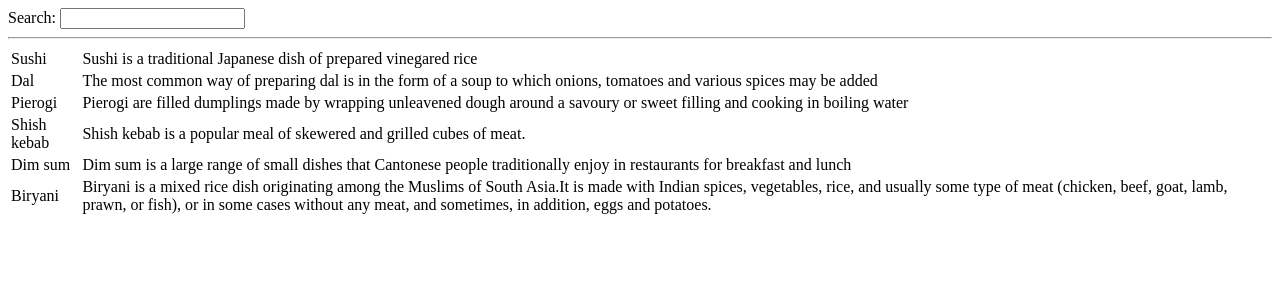
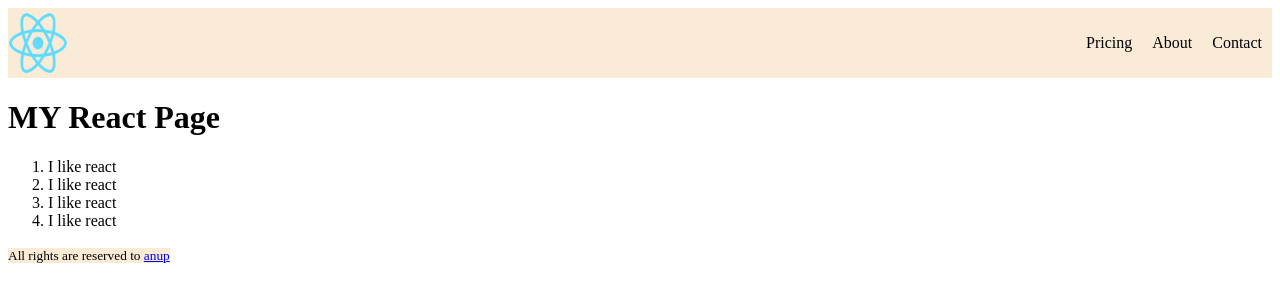
Before and after one commit to enterbrianup/LearningReact.js, a React (Create React App) app in the folder part1/: page / in a window 1280 px wide. Shown: the top 302 px of the page. Built offline with nearby package versions, Linux system fonts and the light colour scheme.

Commit message:
made changes

```diff
--- a/part1/src/App.css
+++ b/part1/src/App.css
@@ -1,6 +1,45 @@
 .box {
-  border: 1px solid #ccc;
-  padding: 20px;
-  width: 400px;
-  margin: 0 auto;
+    border: 1px solid #ccc;
+    padding: 20px;
+    width: 400px;
+    margin: 0 auto;
 }
+
+.nav{
+    background-color: antiquewhite;
+    justify-content: space-between;
+    display:flex;
+
+}
+.nav_list{
+    list-style: none;
+    justify-content: space-between;
+    display: flex;
+
+}
+
+.nav_list > li{
+    padding:10px;
+}
+
+img{
+
+ width:60px;
+}
+.main_content{
+
+   font-weight: 200;
+}
+.ordered_list{
+ text-align: justify;
+}
+
+.footer{
+    background-color:antiquewhite;
+    text-align: center;
+
+}
+
+ a:hover{
+    color:green;
+ }
--- a/part1/src/App.js
+++ b/part1/src/App.js
@@ -4,6 +4,9 @@ import { sculpture1 } from './data.js';
 import {forms} from './forms.js';
 import {foods, filterItems} from './datafood.js';
 import './App.css';
+import React from "react";
+
+
 // function App() {
 
 //   return (
@@ -767,61 +770,119 @@ import './App.css';
 
 // filtering list
 
-const List= ({items})=>{
+// const List= ({items})=>{
 
-  return (
-  <table>
-    <tbody>
-      {items.map(food =>(
-        <tr key ={food.id}>
-          <td>{food.name}</td>
-          <td>{food.description}</td>
+//   return (
+//   <table>
+//     <tbody>
+//       {items.map(food =>(
+//         <tr key ={food.id}>
+//           <td>{food.name}</td>
+//           <td>{food.description}</td>
 
-        </tr>
-))}
-    </tbody>
-  </table>
-);
+//         </tr>
+// ))}
+//     </tbody>
+//   </table>
+// );
 
-}
+// }
 
-// child
-const SearchBar =({query,onChange})=>{
+// // child
+// const SearchBar =({query,onChange})=>{
 
 
 
- return (
-  <>
-  <label>
-    Search:{' '}
-    <input
-    value={query}
-     onChange={onChange}
-       />
-  </label>
-  </>
- )
+//  return (
+//   <>
+//   <label>
+//     Search:{' '}
+//     <input
+//     value={query}
+//      onChange={onChange}
+//        />
+//   </label>
+//   </>
+//  )
 
 
+// }
+
+// // parent
+// const App =()=>{
+//   const [query, setquery] = useState('');
+//   const results = filterItems(foods, query);
+//   const handleChange = (e) => {
+//     setquery(e.target.value);
+//   }
+//   return(
+//     <div>
+//       <SearchBar
+//       query={query}
+//       onChange={handleChange}/>
+//       <hr />
+//       <List items={results}/>
+//     </div>
+//   );
+// }
+
+
+// export default App;
+
+
+
+// new project yeee react basic page
+
+const Footer =()=>{
+
+  return (
+    <>
+    <small className="footer">All rights are reserved to <a href="https://www.github.com/enterbrianup" target="_blank">anup</a></small>
+    </>
+  )
+}
+const Header = ()=>{
+
+  return(
+    <>
+    <nav className="nav">
+    <img src="./logo192.png" />
+
+    <ul className="nav_list">
+      <li>Pricing</li>
+      <li>About</li>
+      <li>Contact</li>
+    </ul>
+    </nav>
+
+    </>
+  )
 }
 
-// parent
-const App =()=>{
-  const [query, setquery] = useState('');
-  const results = filterItems(foods, query);
-  const handleChange = (e) => {
-    setquery(e.target.value);
-  }
+const Page =()=>{
+
   return(
-    <div>
-      <SearchBar
-      query={query}
-      onChange={handleChange}/>
-      <hr />
-      <List items={results}/>
-    </div>
-  );
+    <>
+    <div className="main_content">
+    <h1>MY React Page</h1>
+    <ol className="ordered_list" >
+      <li>I like react</li>
+      <li>I like react</li>
+      <li>I like react</li>
+      <li>I like react</li>
+    </ol>
+      </div>
+    </>
+  )
+}
+const App = ()=>{
+
+  return(<>
+    <Header />
+  <Page />
+  <Footer />
+  </>
+  )
 }
 
-
 export default App;
--- a/part1/src/datafood.js
+++ b/part1/src/datafood.js
@@ -32,4 +32,7 @@ export const foods = [{
     id: 5,
     name: 'Biryani',
     description:'Biryani is a mixed rice dish originating among the Muslims of South Asia.It is made with Indian spices, vegetables, rice, and usually some type of meat (chicken, beef, goat, lamb, prawn, or fish), or in some cases without any meat, and sometimes, in addition, eggs and potatoes.'
-  }];
+  },
+ {id: 6,
+name:'chaat',
+description: 'Made using fried Potato'}];
```
